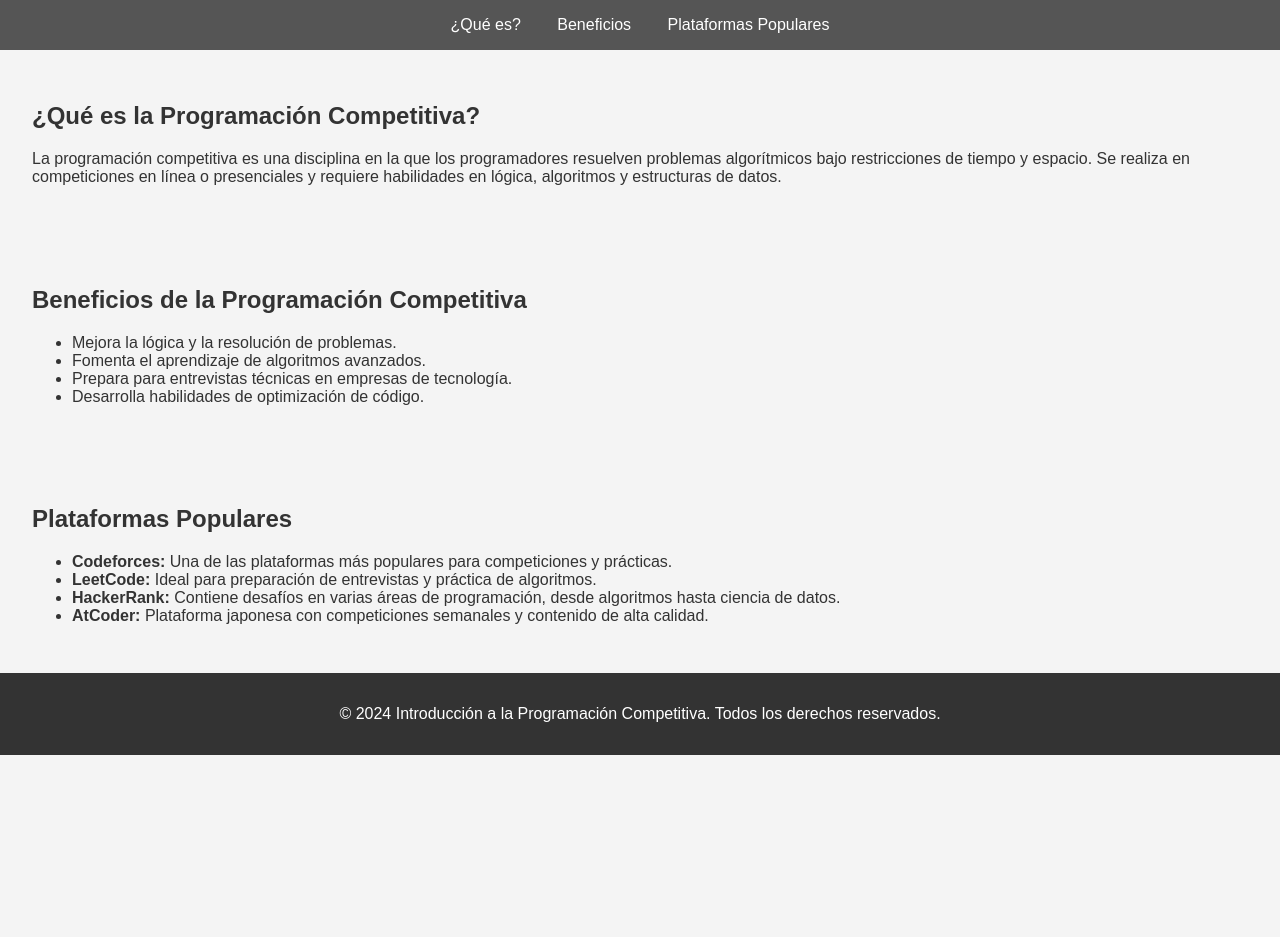
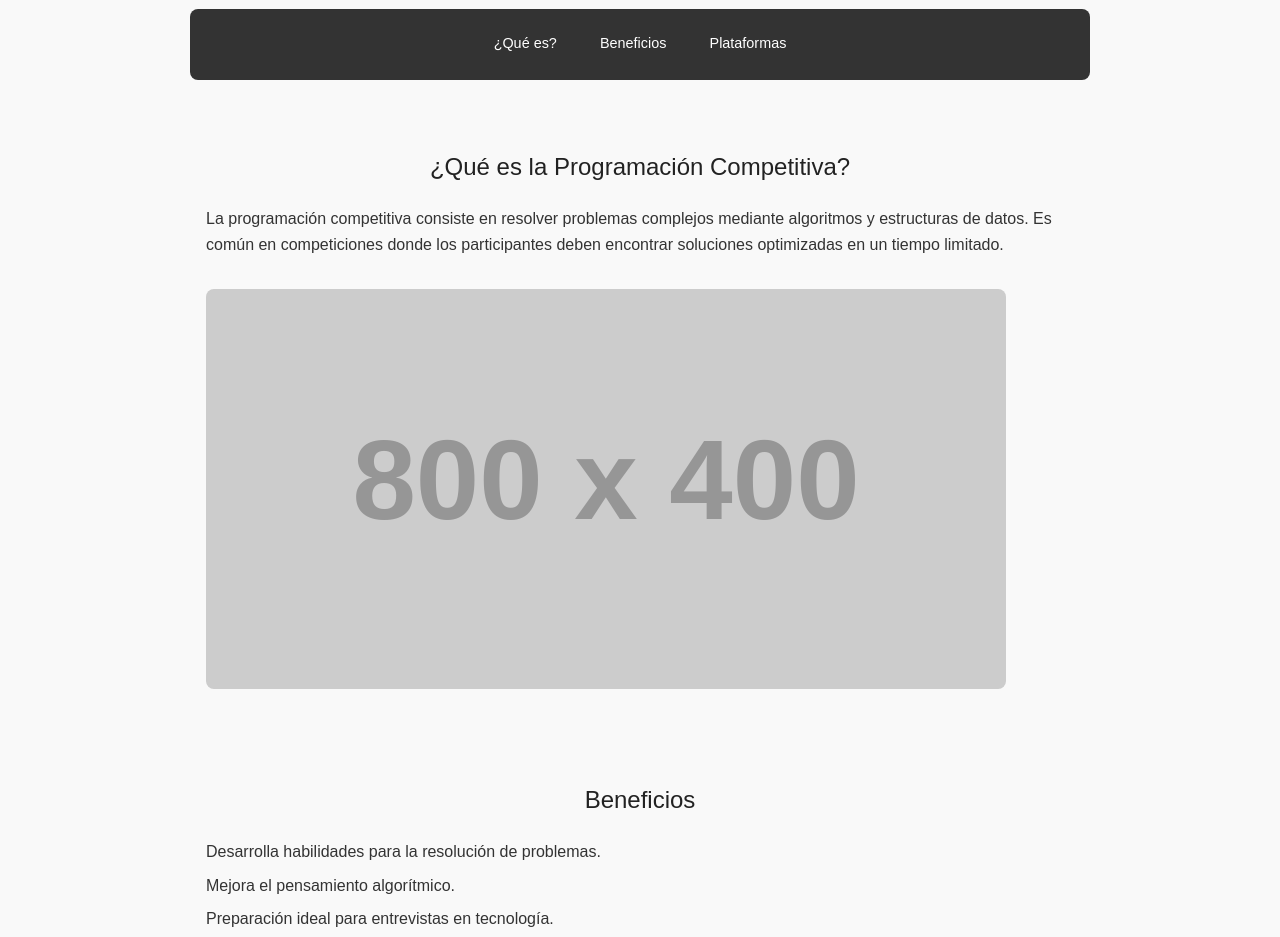
Before and after one commit to DavidCervantes24/programacioncomp, a plain HTML site: page index.html in a window 1280 px wide. Shown: the part 112-1049 px from the top of the page. Before the commit the page ends 867 px from the top, so only its background shows below. Drawn offline with Linux system fonts and the light colour scheme; placeholder pictures from the web are drawn by us.

Commit message:
este es el commit 2

```diff
--- a/index.html
+++ b/index.html
@@ -5,7 +5,7 @@
     <meta name="viewport" content="width=device-width, initial-scale=1.0">
     <title>Introducción a la Programación Competitiva</title>
     <link rel="stylesheet" href="styles.css">
-</head>
+   </head>
 <body>
 
 <header>
@@ -15,36 +15,39 @@
 <nav>
     <a href="#definicion">¿Qué es?</a>
     <a href="#beneficios">Beneficios</a>
-    <a href="#plataformas">Plataformas Populares</a>
+    <a href="#plataformas">Plataformas</a>
 </nav>
 
 <section id="definicion">
     <h2>¿Qué es la Programación Competitiva?</h2>
-    <p>La programación competitiva es una disciplina en la que los programadores resuelven problemas algorítmicos bajo restricciones de tiempo y espacio. Se realiza en competiciones en línea o presenciales y requiere habilidades en lógica, algoritmos y estructuras de datos.</p>
+    <p>La programación competitiva consiste en resolver problemas complejos mediante algoritmos y estructuras de datos. Es común en competiciones donde los participantes deben encontrar soluciones optimizadas en un tiempo limitado.</p>
+    <img src="https://via.placeholder.com/800x400" alt="Ilustración de programación competitiva">
 </section>
 
 <section id="beneficios">
-    <h2>Beneficios de la Programación Competitiva</h2>
+    <h2>Beneficios</h2>
     <ul>
-        <li>Mejora la lógica y la resolución de problemas.</li>
-        <li>Fomenta el aprendizaje de algoritmos avanzados.</li>
-        <li>Prepara para entrevistas técnicas en empresas de tecnología.</li>
-        <li>Desarrolla habilidades de optimización de código.</li>
+        <li>Desarrolla habilidades para la resolución de problemas.</li>
+        <li>Mejora el pensamiento algorítmico.</li>
+        <li>Preparación ideal para entrevistas en tecnología.</li>
+        <li>Fortalece el conocimiento en algoritmos avanzados.</li>
     </ul>
+    <img src="https://via.placeholder.com/800x400" alt="Beneficios de la programación competitiva">
 </section>
 
 <section id="plataformas">
     <h2>Plataformas Populares</h2>
     <ul>
-        <li><strong>Codeforces:</strong> Una de las plataformas más populares para competiciones y prácticas.</li>
-        <li><strong>LeetCode:</strong> Ideal para preparación de entrevistas y práctica de algoritmos.</li>
-        <li><strong>HackerRank:</strong> Contiene desafíos en varias áreas de programación, desde algoritmos hasta ciencia de datos.</li>
-        <li><strong>AtCoder:</strong> Plataforma japonesa con competiciones semanales y contenido de alta calidad.</li>
+        <li><strong>Codeforces:</strong> Competiciones regulares y prácticas.</li>
+        <li><strong>LeetCode:</strong> Enfoque en preparación de entrevistas.</li>
+        <li><strong>HackerRank:</strong> Amplia variedad de desafíos técnicos.</li>
+        <li><strong>AtCoder:</strong> Desafíos y competencias de alta calidad.</li>
     </ul>
+    <img src="https://via.placeholder.com/800x400" alt="Plataformas populares de programación">
 </section>
 
 <footer>
-    <p>&copy; 2024 Introducción a la Programación Competitiva. Todos los derechos reservados.</p>
+    <p>&copy; 2024 Programación Competitiva. Todos los derechos reservados.</p>
 </footer>
 
 </body>
--- a/styles.css
+++ b/styles.css
@@ -1,42 +1,68 @@
-body
-{
-     font-family: Arial, sans-serif;
-     margin: 0;
-     padding: 0;
-     background-color: #f4f4f4;
-     color: #333;
+/* Diseño básico y estructura */
+body {
+    font-family: 'Arial', sans-serif;
+    margin: 0;
+    padding: 0;
+    background-color: #f9f9f9;
+    color: #333;
+    line-height: 1.6;
+    max-width: 900px;
+    margin: auto;
+    padding: 2em;
 }
-header
-{
-     background-color: #333;
-     color: #fff;
-     padding: 1em;
-     text-align: center;
+h1, h2 {
+    font-weight: 300;
+    color: #222;
+    text-align: center;
 }
-nav
-{
-     background-color: #555;
-     padding: 1em;
-     text-align: center;
-        }
-nav a
-{
-     color: #fff;
-     margin: 0 1em;
-     text-decoration: none;
+h1 {
+    font-size: 2em;
+    margin-bottom: 0.5em;
 }
-section
-{
-     padding: 2em;
+/* Barra de navegación */
+nav {
+    background-color: #333;
+    display: flex;
+    justify-content: center;
+    padding: 1em;
+    border-radius: 8px;
+    margin-bottom: 2em;
 }
-h2
-{
-     color: #333;
+nav a {
+    color: #fff;
+    text-decoration: none;
+    margin: 0 1em;
+    padding: 0.5em;
+    font-size: 0.9em;
+    transition: color 0.3s, border-bottom 0.3s;
+    border-bottom: 2px solid transparent;
 }
-footer
-{
-     background-color: #333;
-     color: #fff;
-     padding: 1em;
-     text-align: center;
+nav a:hover {
+    color: #f4f4f4;
+    border-bottom: 2px solid #00cc99;
 }
+/* Estilo de las secciones */
+section {
+    margin-bottom: 2em;
+    padding: 1em;
+}
+ul {
+    list-style-type: none;
+    padding-left: 0;
+}
+ul li {
+    margin: 0.5em 0;
+}
+img {
+    max-width: 100%;
+    border-radius: 8px;
+    margin-top: 1em;
+}
+footer {
+    text-align: center;
+    font-size: 0.8em;
+    color: #666;
+    margin-top: 2em;
+    padding-top: 1em;
+    border-top: 1px solid #ddd;
+}
```
